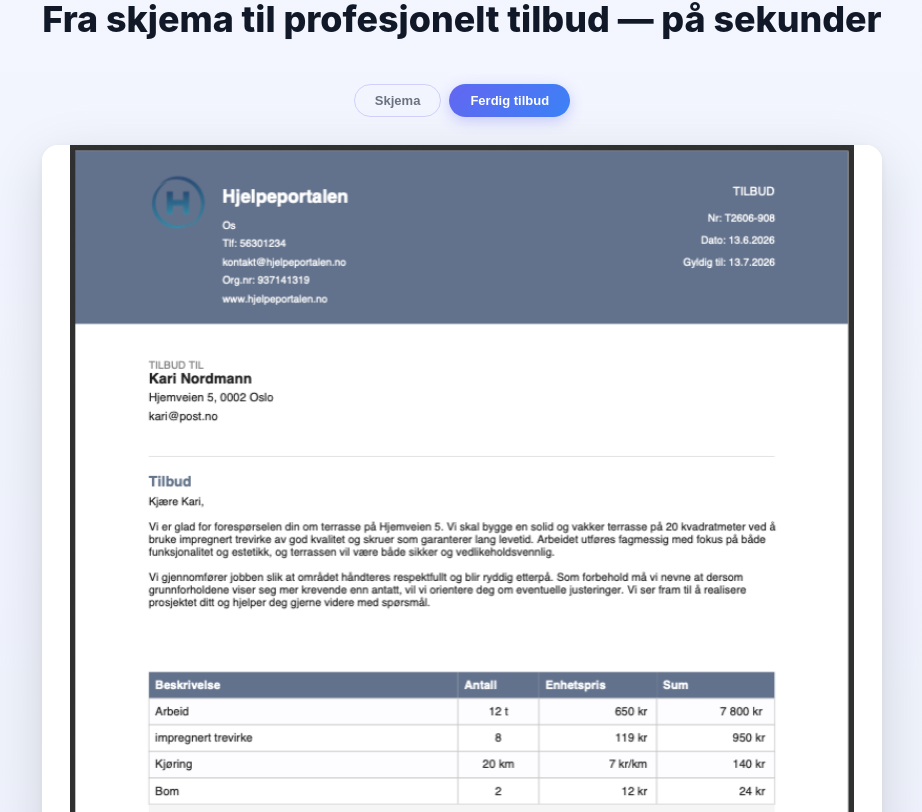
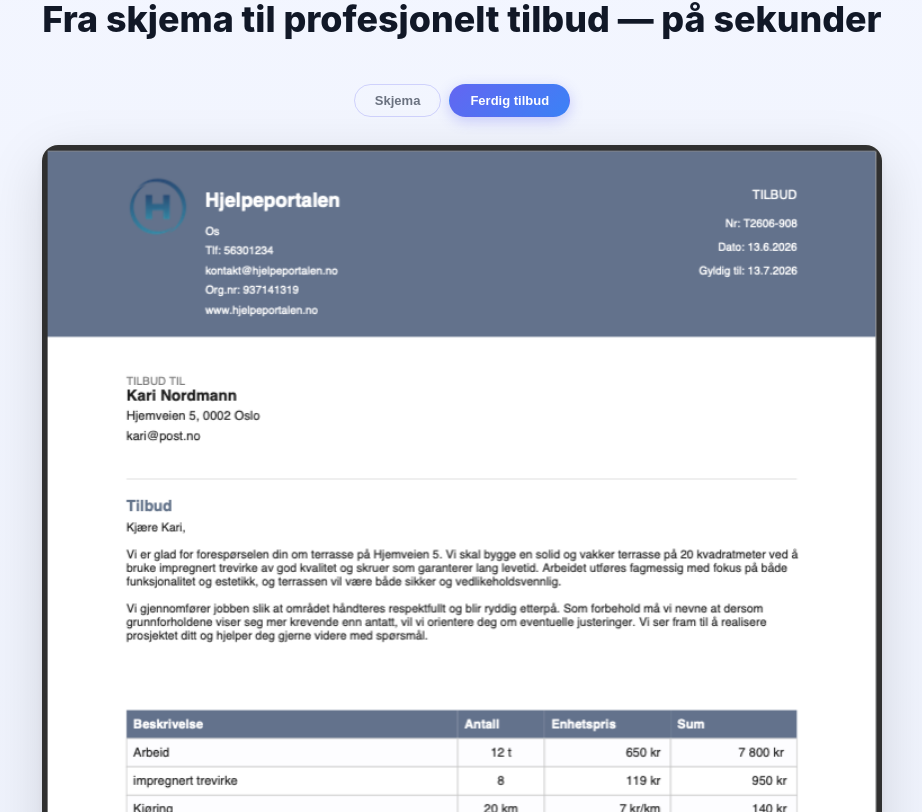
Before and after one commit to anderslura/Prismal, a React (Vite) app: page / in a window 1280 px wide. Shown: the part 868-1680 px from the top of the page, without its empty margins (178-1100 px from the left). Built offline with nearby package versions, Linux system fonts and the light colour scheme.

Commit message:
fix: dynamisk aspect-ratio per bilde, ingen hvite striper noen side

```diff
--- a/src/components/Landingsside.jsx
+++ b/src/components/Landingsside.jsx
@@ -115,7 +115,7 @@ function FlipDemo() {
       </div>
 
       <div className="flip-scene">
-        <div className={`flip-kort ${flipped ? 'er-flipped' : ''}`}>
+        <div className={`flip-kort ${flipped ? 'er-flipped' : ''}`} style={{ aspectRatio: flipped ? '746 / 1052' : '744 / 974' }}>
           <div className="flip-side flip-front"><SkjemaMock /></div>
           <div className="flip-side flip-back"><PdfMock /></div>
         </div>
--- a/src/styles/index.css
+++ b/src/styles/index.css
@@ -1312,9 +1312,8 @@ textarea { resize: vertical; }
 .flip-kort {
   position: relative;
   width: 100%;
-  aspect-ratio: 76 / 100;
   transform-style: preserve-3d;
-  transition: transform 0.85s cubic-bezier(0.4, 0.2, 0.2, 1);
+  transition: transform 0.85s cubic-bezier(0.4, 0.2, 0.2, 1), aspect-ratio 0.4s ease;
 }
 .flip-kort.er-flipped { transform: rotateY(180deg); }
 
```
